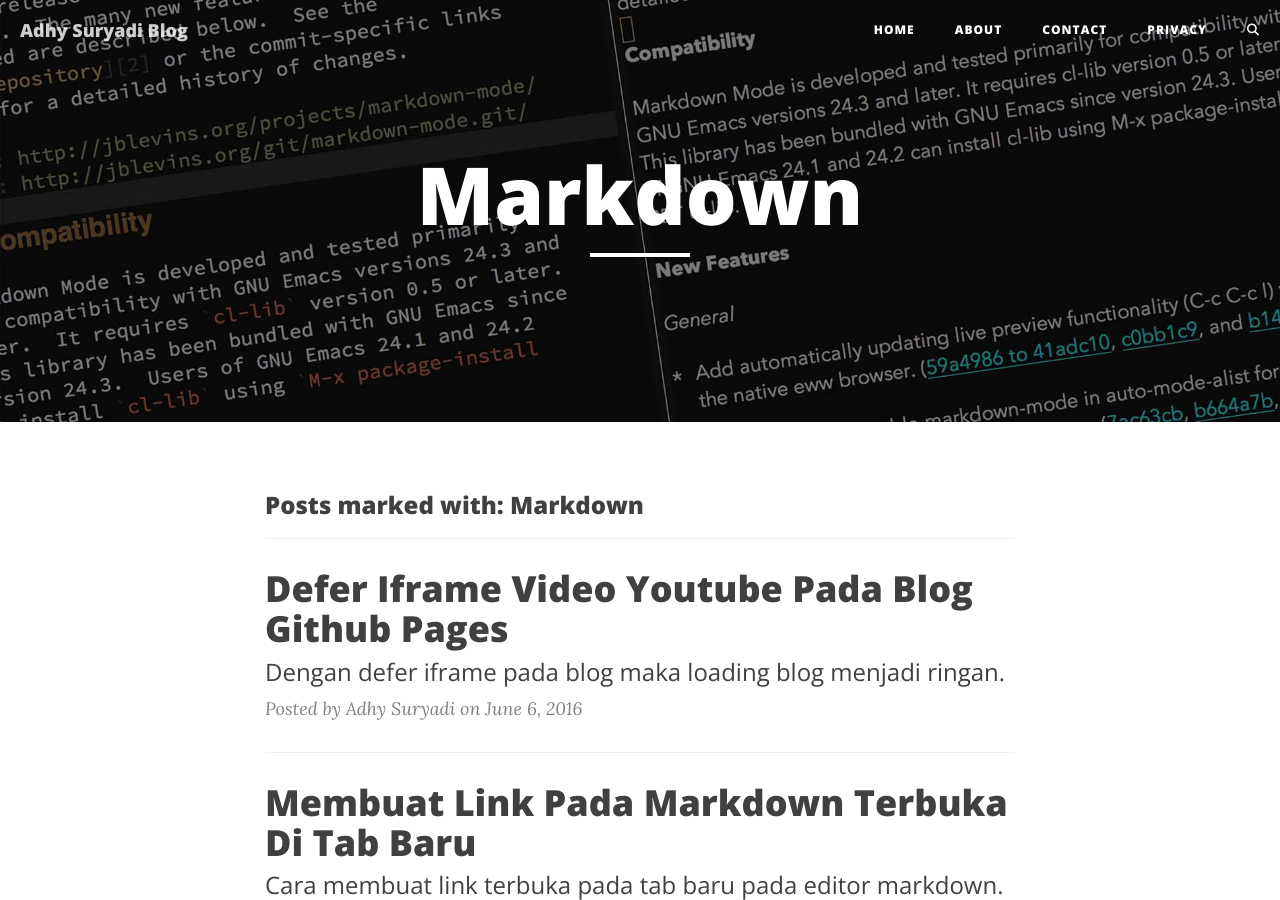
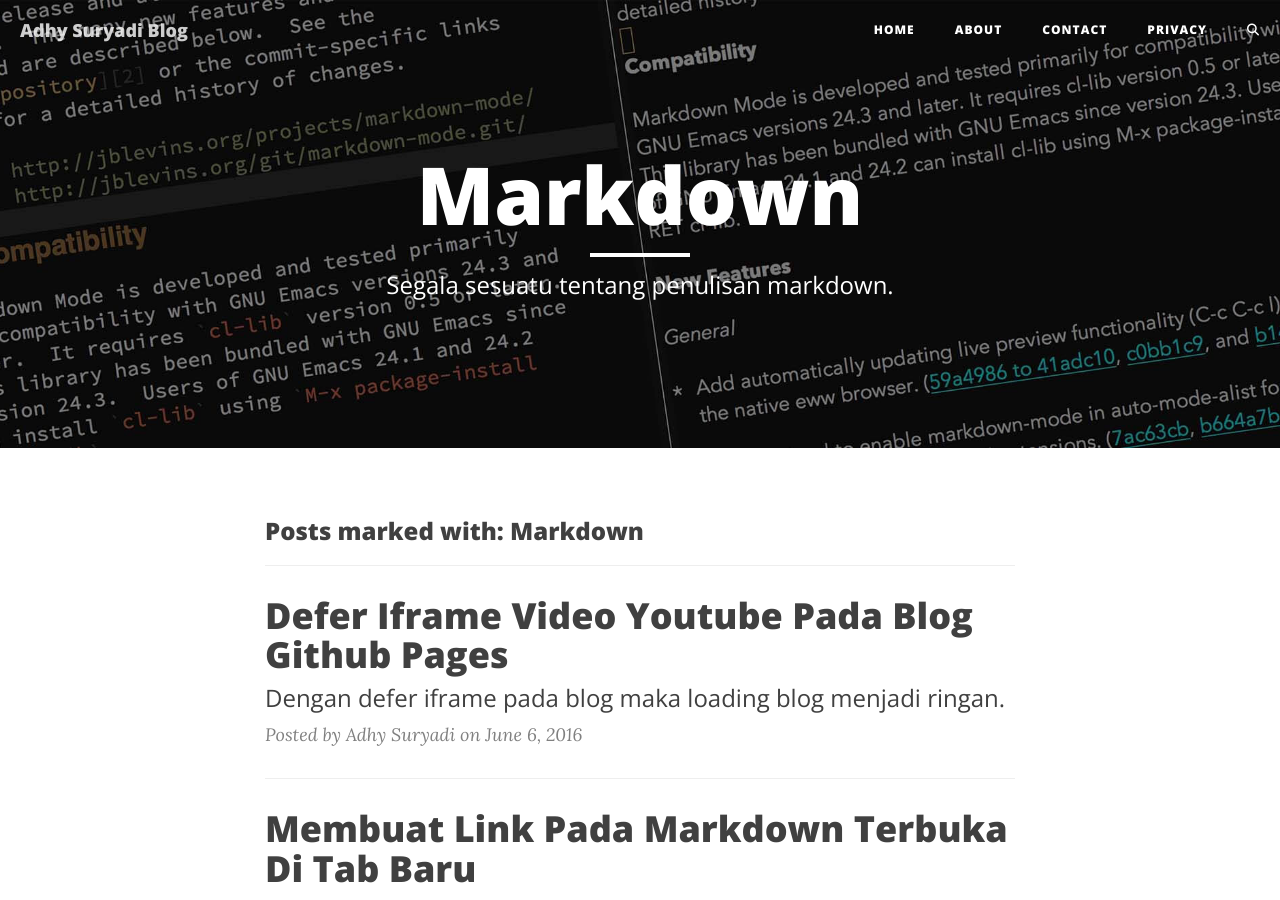
Before and after one commit to KompiAjaib/kompiajaib.github.io, a Jekyll site: the page built from tags/Markdown.html, in a window 1280 px wide and 900 px high. Built offline with Jekyll 4.4.1, drawn with Linux system fonts in a browser that asks for light colours; nearby versions of some CDN libraries; comment, search, counter and statistics services are not loaded; part of the change alters nothing that is shown.

Commit message:
Update Markdown.html

```diff
--- a/tags/Markdown.html
+++ b/tags/Markdown.html
@@ -1,7 +1,8 @@
 ---
 layout: tag
 title: Markdown
-description: Segala sesuatu tentang penulisan markdown.
+subtitle: Segala sesuatu tentang penulisan markdown.
+description: Di sini berisi semua postingan Adhy Suryadi Blog dengan tag Markdown.
 header-img: "img/markdown.jpg"
 tag: Markdown
 ---
```
